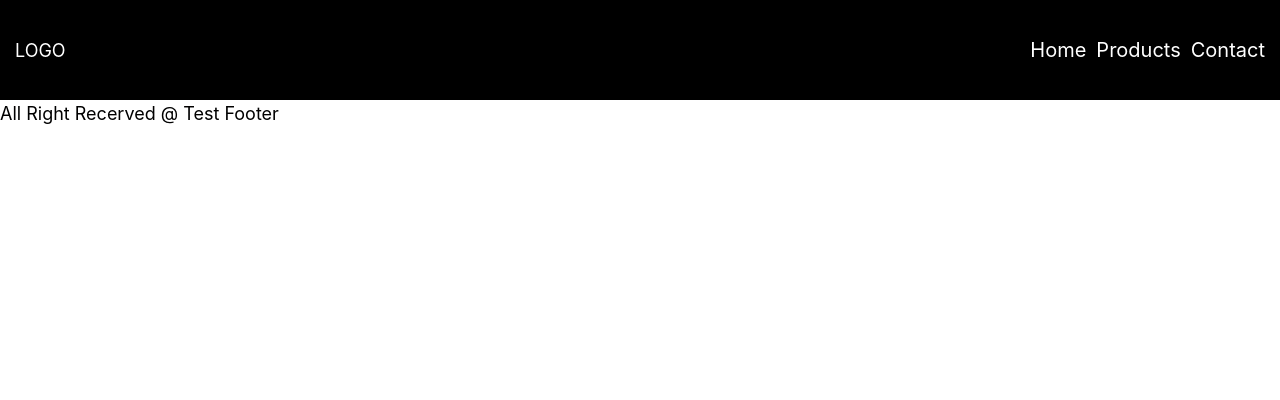
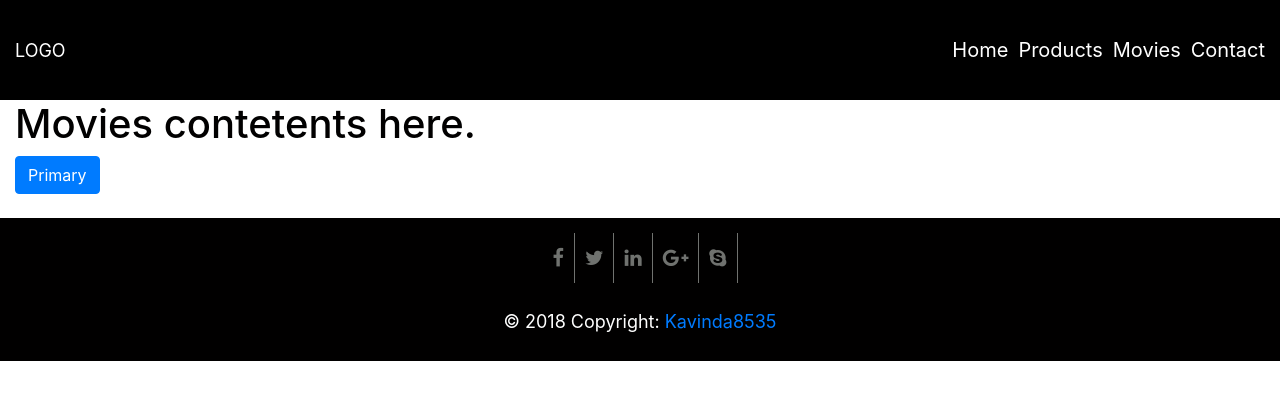
Before and after one commit to Kavinda8535/React-site, a React (Create React App) app: page /Movies in a window 1280 px wide. Shown: the top 400 px of the page. Built offline with nearby package versions, Linux system fonts and the light colour scheme.

Commit message:
footer styles added

```diff
--- a/public/index.html
+++ b/public/index.html
@@ -12,6 +12,7 @@
     <link rel="manifest" href="%PUBLIC_URL%/manifest.json">
     <link rel="shortcut icon" href="%PUBLIC_URL%/favicon.ico">
     <link rel="stylesheet" href="https://maxcdn.bootstrapcdn.com/bootstrap/4.0.0/css/bootstrap.min.css" integrity="sha384-Gn5384xqQ1aoWXA+058RXPxPg6fy4IWvTNh0E263XmFcJlSAwiGgFAW/dAiS6JXm" crossorigin="anonymous">
+    <link href="https://maxcdn.bootstrapcdn.com/font-awesome/4.4.0/css/font-awesome.min.css" rel="stylesheet"/>
     <link href="https://fonts.googleapis.com/css?family=Open+Sans:400,400i,700,700i" rel="stylesheet"> <!-- This is a goole font.Goto https://fonts.google.com and select relavent font, edit it as you like and copy URL & past here -->
     <!--
       Notice the use of %PUBLIC_URL% in the tags above.
--- a/src/App.js
+++ b/src/App.js
@@ -9,6 +9,7 @@ import Header from './components/headerComponents/header.js';
 import Footer from './components/footerComponent/footer.js';
 import Homepage from './components/pages/homePage.js';
 import Products from './components/pages/products.js';
+import Movies from './components/pages/movies.js';
 
 // includes
 import './Assets/css/default.min.css';
@@ -23,6 +24,7 @@ class App extends Component {
 
           <Route exact path='/' component={Homepage} />
           <Route exact path='/Products' component={Products} />
+          <Route exact path='/Movies' component={Movies} />
 
           {/* <Homepage/>
           <Products/> */}
--- a/src/Assets/css/default.min.css
+++ b/src/Assets/css/default.min.css
@@ -1 +1 @@
-body{font-family:-apple-system,BlinkMacSystemFont,'Segoe UI',Roboto,Oxygen,Ubuntu,Cantarell,'Open Sans','Helvetica Neue',sans-serif;font-size:18px;color:#010000;font-weight:400;font-style:normal}a{text-decoration:none;-webkit-transition:.4s ease-in-out;-moz-transition:.4s ease-in-out;transition:.4s ease-in-out;cursor:pointer}a:hover{color:#ff0755;-webkit-transition:0.6s ease-in-out;-moz-transition:0.6s ease-in-out;transition:0.6s ease-in-out}.container-fluid{line-height:24px}header{position:relative;display:block;width:100%;background:#000;color:#fff;height:100px}header .logo{position:absolute;top:50%;left:15px;-webkit-transform:traslateY(-50%);-moz-transform:translateY(-50%);transform:translateY(-50%)}header nav,header nav ul,header nav ul li{margin:0;padding:0}header nav{position:absolute;top:50%;right:15px;-webkit-transform:traslateY(-50%);-moz-transform:translateY(-50%);transform:translateY(-50%)}header nav ul li{list-style-type:none;display:inline-block;margin-right:10px}header nav ul li.last{margin:0}header nav ul li a{font-size:20px;line-height:normal;color:#fff}
+body{font-family:-apple-system,BlinkMacSystemFont,'Segoe UI',Roboto,Oxygen,Ubuntu,Cantarell,'Open Sans','Helvetica Neue',sans-serif;font-size:18px;color:#010000;font-weight:400;font-style:normal}a{text-decoration:none;-webkit-transition:1s ease-in-out;-moz-transition:1s ease-in-out;transition:1s ease-in-out;cursor:pointer}a:hover{color:#ff0755;-webkit-transition:1s ease-in-out;-moz-transition:1s ease-in-out;transition:1s ease-in-out}.container-fluid{line-height:24px}header{position:relative;display:block;width:100%;background:#000;color:#fff;height:100px}header .logo{position:absolute;top:50%;left:15px;-webkit-transform:traslateY(-50%);-moz-transform:translateY(-50%);transform:translateY(-50%)}header nav,header nav ul,header nav ul li{margin:0;padding:0}header nav{position:absolute;top:50%;right:15px;-webkit-transform:traslateY(-50%);-moz-transform:translateY(-50%);transform:translateY(-50%)}header nav ul li{list-style-type:none;display:inline-block;margin-right:10px}header nav ul li.last{margin:0}header nav ul li a{font-size:20px;line-height:normal;color:#fff}footer{background:#010000;padding:10px 0;color:#fff}footer .socialLinkwarpper a{color:#70726f;font-size:20px;padding:10px;border-right:1px solid #70726f;-webkit-transform:traslateY(-50%);-moz-transform:translateY(-50%);transform:translateY(-50%);display:inline-block}footer a:hover{color:#fff}
--- a/src/Assets/scss/default.scss
+++ b/src/Assets/scss/default.scss
@@ -44,3 +44,29 @@ header{
         }
     }
 }
+
+footer{
+
+  background: $black;
+  padding: 10px 0;
+  color: $white;
+
+    .socialLinkwarpper
+    {
+
+    a {
+    color: #70726F;
+    font-size: 20px;
+    padding: 10px;
+    border-right: 1px solid #70726F;
+    @include translateY(-50%);
+    display: inline-block;
+    }
+}
+    // a:first-child {
+    // border-left: 1px solid #70726F;
+    // }
+    a:hover {
+    color:$white;
+    }
+}
--- a/src/components/footerComponent/footer.js
+++ b/src/components/footerComponent/footer.js
@@ -3,11 +3,26 @@ import React, { Component } from 'react';
 class Footer extends Component {
   render() {
     return (
-        <footer>
+      <footer className="footer page-footer font-small blue pt-4 mt-4">
 
-            All Right Recerved @ Test Footer
 
-        </footer>
+        <div className="footer-copyright py-3 text-center">
+
+          <div className="socialLinkwarpper">
+          <a href="#"><i className="fa fa-facebook"></i></a>
+          <a href="#"><i className="fa fa-twitter"></i></a>
+          <a href="#"><i className="fa fa-linkedin"></i></a>
+          <a href="#"><i className="fa fa-google-plus"></i></a>
+          <a href="#"><i className="fa fa-skype"></i></a>
+          </div>
+
+          <div className="">
+            © 2018 Copyright: <a href="https://github.com/Kavinda8535/React-site"> Kavinda8535 </a>
+
+          </div>
+        </div>
+
+      </footer>
     );
   }
 }
--- a/src/components/headerComponents/header.js
+++ b/src/components/headerComponents/header.js
@@ -19,6 +19,9 @@ class Header extends Component {
                         <Link to="/Products">Products</Link>
                         {/* <a href="#">Products</a> */}
                     </li>
+                    <li>
+                        <Link to="/Movies">Movies</Link>
+                    </li>
                     <li className="last">
                         <Link to="/Contact">Contact</Link>
                         {/* <a href="#">Contact</a> */}
--- /dev/null
+++ b/src/components/pages/movies.js
@@ -0,0 +1,24 @@
+
+import React, { Component } from 'react';
+
+class Movies extends Component {
+  render() {
+    return (
+
+           <div className="container-fluid">
+
+            <h1>
+              Movies contetents here.
+            </h1>
+
+            <div>
+             <button type="button" className="btn btn-primary">Primary</button>
+            </div>
+
+           </div>
+
+    );
+  }
+}
+
+export default Movies;
```
